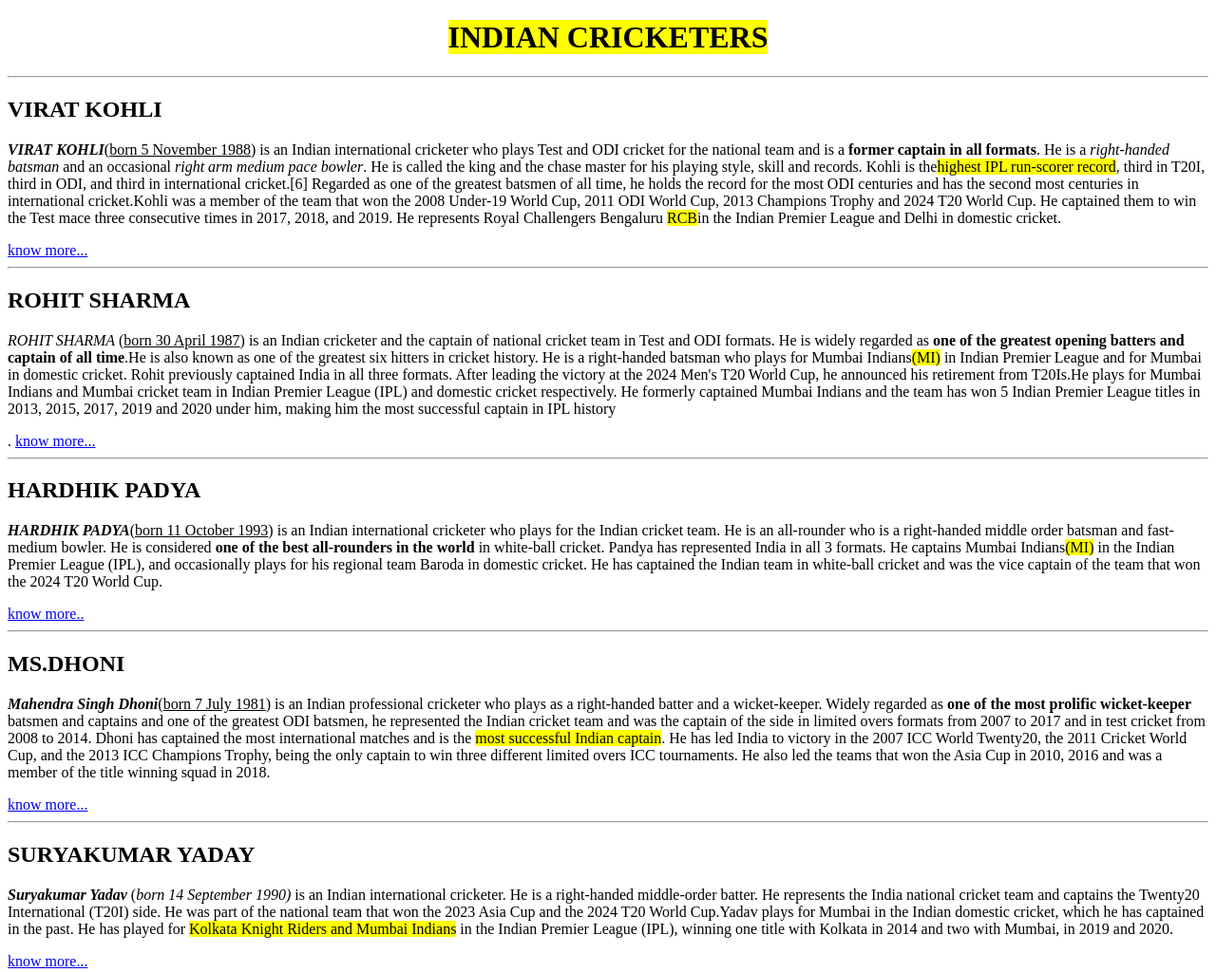
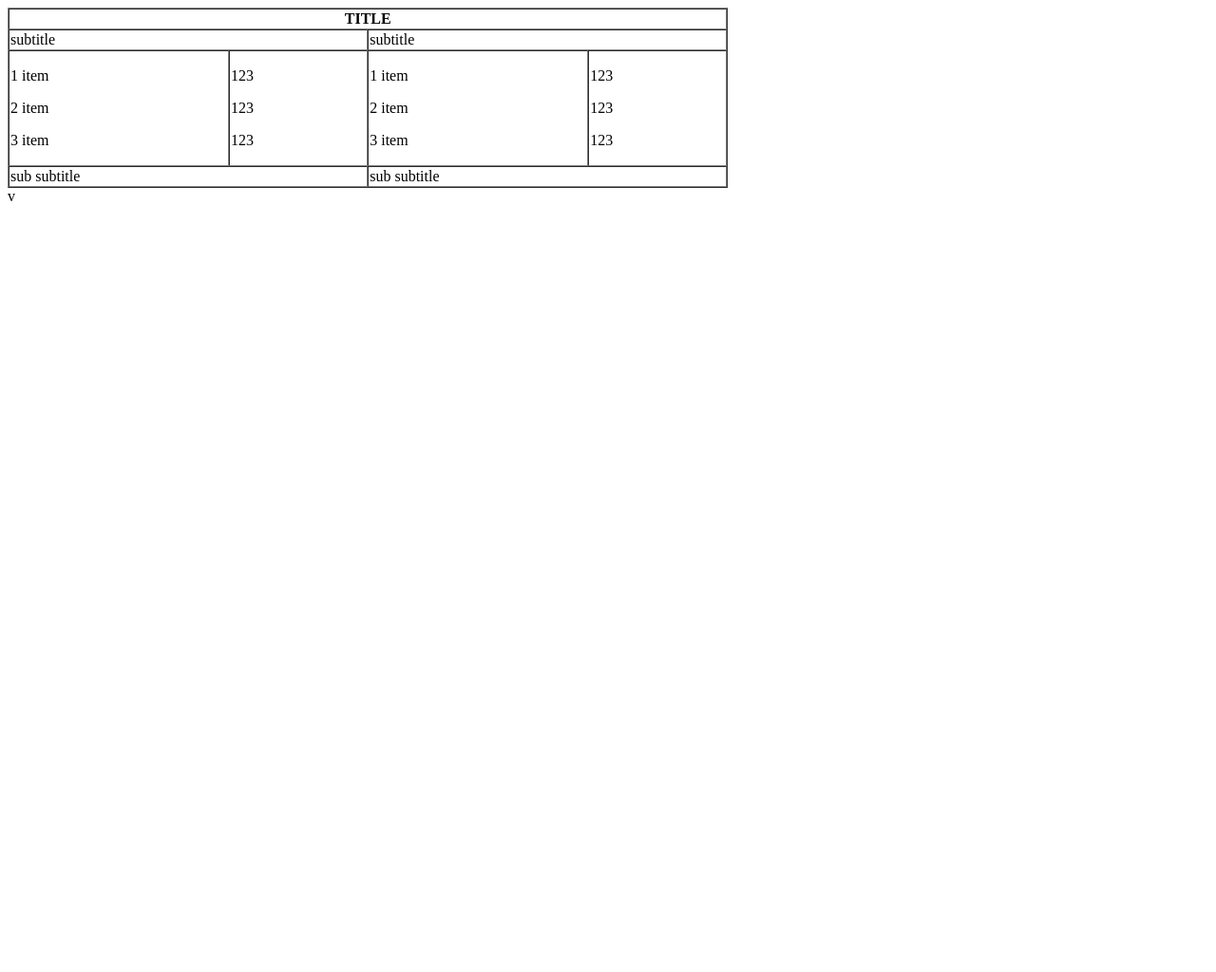
Before and after one commit to askkumar225/2026, a plain HTML site: page HTML/DAY 4 TABLE/index1.html in a window 1280 px wide. Shown: the whole page at 95% size. After the commit the page ends 800 px from the top, so only its background shows below. Drawn offline with Linux system fonts and the light colour scheme.

Commit message:
index1.html

```diff
--- a/HTML/DAY 4 TABLE/index1.html
+++ b/HTML/DAY 4 TABLE/index1.html
@@ -3,39 +3,28 @@
 <head>
     <meta name="viewport" content="width=device-width, initial-scale=1.0">
     <meta charset="UTF-8">
-    <title>CRICKETERS</title>
-</head>
-<body>
-    <center><h1><mark>INDIAN CRICKETERS</mark></h1></center>
-    <hr>
-    <h2>VIRAT KOHLI</h2>
+    <title>TABLE-1</title>
+    </head>
+    <body>
+        <table border="1" cellspacing="0" cellspadding="10" width="60%">
+            <tr>
+                <th colspan="4">TITLE</th>
+            </tr>
+            <tr>
+                <td colspan="2">subtitle</td>
+                <td colspan="2">subtitle</td>
+            </tr>
+            <tr>
+                <td><p>1 item</p><p>2 item</p><p>3 item</p></td>
+                <td><p>123</p><p>123</p><p>123</p></td>
+                <td><p>1 item</p><p>2 item</p><p>3 item</p></td>
+                <td><p>123</p><p>123</p><p>123</p></td>
+            </tr>
+            <tr>
+                <td colspan="2">sub subtitle</td>
+                <td colspan="2">sub subtitle</td>
+            </tr>
 
-    <p><b><i>VIRAT KOHLI</i></b>(<u>born 5 November 1988</u>) is an Indian international cricketer who plays Test
-         and ODI cricket for the national team and is a <b>former captain in all formats</b>. He is a <i>right-handed batsman</i> and an occasional <i>right arm medium pace bowler</i>. He is called the king and the chase master for his playing style, skill and records. Kohli is the<mark>highest IPL run-scorer record</mark>, third in T20I, third in ODI, and third in international cricket.[6] Regarded as one of the greatest batsmen of all time, he holds the record for the
-        most ODI centuries and has the second most centuries in international cricket.Kohli was a member of the team that won the 2008 Under-19 World Cup, 2011 ODI World Cup, 2013 Champions Trophy and 2024 T20 World Cup. He captained them to win the Test mace three consecutive times in 2017, 2018, and 2019. He represents Royal Challengers Bengaluru <mark>RCB</mark>in the Indian Premier League and Delhi in domestic cricket. </p>
-        <a href="https://en.wikipedia.org/wiki/Virat_Kohli" target="_blank">know more...</a>
-
-    <hr>
-    <h2>ROHIT SHARMA</h2>
-    <p><i>ROHIT SHARMA</i> (<u>born 30 April 1987</u>) is an Indian cricketer and the captain of national cricket team in Test and ODI formats. He is widely regarded as<b> one of the greatest opening batters and captain of all time</b>.He is also known as one of the greatest six hitters in cricket history. He is a right-handed batsman who plays for Mumbai Indians<mark>(MI)</mark> in Indian Premier League and for Mumbai in domestic cricket. Rohit previously captained India in all three formats.
-         After leading the victory at the 2024 Men's T20 World Cup, he announced his retirement from T20Is.He plays for Mumbai Indians and Mumbai cricket team in Indian Premier League (IPL) and domestic cricket respectively.
-         He formerly captained Mumbai Indians and the team has won 5 Indian Premier League titles in 2013, 2015, 2017, 2019 and 2020 under him, making him the most successful captain in IPL history</p>.
-         <a href="https://en.wikipedia.org/wiki/Rohit_Sharma"target="_blank">know more...</a>
-
-
-
-    <hr>
-    <h2>HARDHIK PADYA</h2>
-    <P><b><i>HARDHIK PADYA</i></b>(<u>born 11 October 1993</u>) is an Indian international cricketer who plays for the Indian cricket team. He is an all-rounder who is a right-handed middle order batsman and fast-medium bowler. He is considered <b>one of the best all-rounders in the world</b> in white-ball cricket. Pandya has represented India in all 3 formats. He captains Mumbai Indians<mark>(MI)</mark> in the Indian Premier League (IPL), and occasionally plays for his regional team Baroda in domestic cricket.
-         He has captained the Indian team in white-ball cricket and was the vice captain of the team that won the 2024 T20 World Cup.</P>
-         <a href="https://en.wikipedia.org/wiki/Hardik_Pandya"target="_blank">know more..</a>
-         <hr>
-    <h2>MS.DHONI</h2>
-    <p><b><i>Mahendra Singh Dhoni</i></b>(<u>born 7 July 1981</u>) is an Indian professional cricketer who plays as a right-handed batter and a wicket-keeper. Widely regarded as <b>one of the most prolific wicket-keeper</b> batsmen and captains and one of the greatest ODI batsmen, he represented the Indian cricket team and was the captain of the side in limited overs formats from 2007 to 2017 and in test cricket from 2008 to 2014. Dhoni has captained the most international matches and is the <mark>most successful Indian captain</mark>. He has led India to victory in the 2007 ICC World Twenty20, the 2011 Cricket World Cup, and the 2013 ICC Champions Trophy, being the only captain to win three different limited overs ICC tournaments. He also led the teams that won the Asia Cup in 2010, 2016 and was a member of the title winning squad in 2018.</p>
-    <a href="https://en.wikipedia.org/wiki/MS_Dhoni"target="_blank">know more...</a>
-
-    <hr>
-    <h2>SURYAKUMAR YADAY</h2>
-    <P><b><i>Suryakumar Yadav</i></b> (<i>born 14 September 1990)</i> is an Indian international cricketer. He is a right-handed middle-order batter. He represents the India national cricket team and captains the Twenty20 International (T20I) side. He was part of the national team that won the 2023 Asia Cup and the 2024 T20 World Cup.Yadav plays for Mumbai in the Indian domestic cricket, which he has captained in the past. He has played for <mark>Kolkata Knight Riders and Mumbai Indians</mark> in the Indian Premier League (IPL), winning one title with Kolkata in 2014 and two with Mumbai, in 2019 and 2020.</P>
-    <a href="https://en.wikipedia.org/wiki/Suryakumar_Yadav"target="_blank">know more...</a>
-</body>
+        </table>
+        </body>
+</html>v
```
